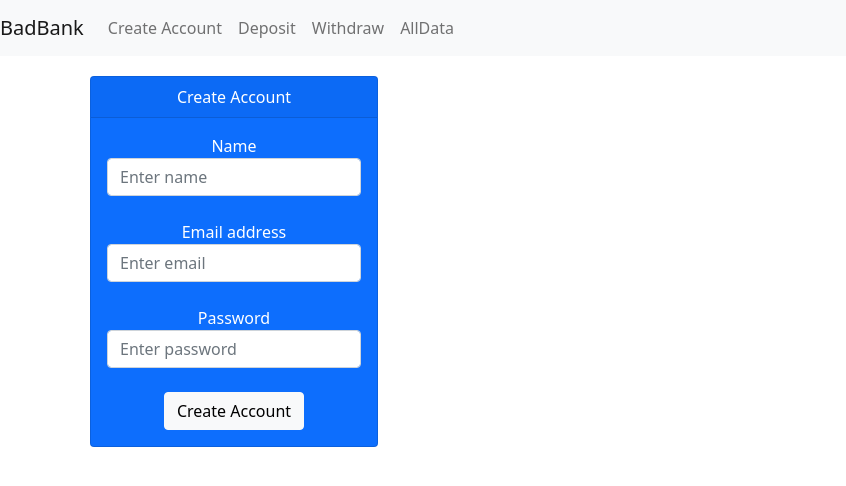
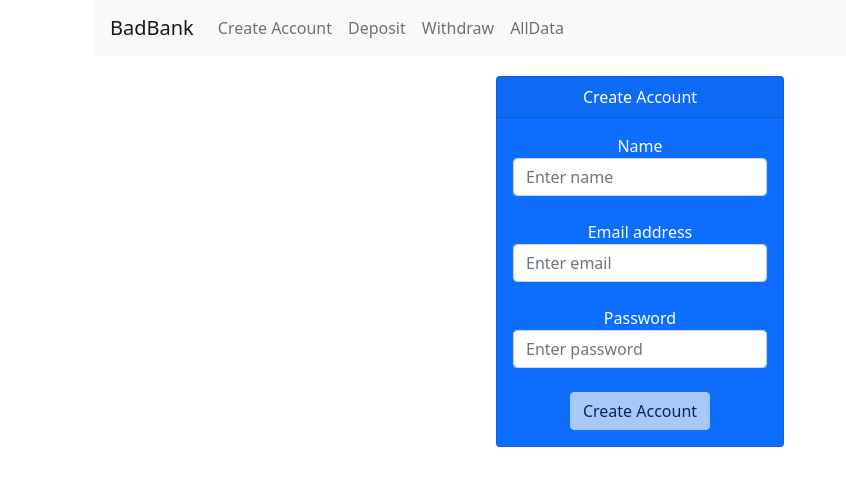
Before and after one commit to robertcdawson/mit-bad-bank, a React (Create React App) app: page /#/CreateAccount in a window 1280 px wide. Shown: the top 486 px of the page, without its empty margins (0-846 px from the left). Built offline with nearby package versions, Linux system fonts and the light colour scheme.

Commit message:
Fix form validation

```diff
--- a/src/App.css
+++ b/src/App.css
@@ -14,6 +14,16 @@ h1 {
   margin: 1rem;
 }
 
+.navbar-brand {
+  padding: 0 0 0 1rem;
+}
+
+.centerContent {
+  padding: 20px;
+  flex-flow: column;
+  width: fit-content !important;
+}
+
 @media (prefers-reduced-motion: no-preference) {
   .App-logo {
     animation: App-logo-spin infinite 20s linear;
--- a/src/App.js
+++ b/src/App.js
@@ -15,10 +15,11 @@ import { UserContext } from './Components/context';
 function App() {
   return (
     <div className="App">
+      <div className="container">
         <HashRouter>
           <NavBar />
           <UserContext.Provider value={{ users: [{ name: 'abel', email: 'abel@mit.edu', password: 'secret', balance: 100 }] }}>
-          <div className="container" style={{ padding: "20px" }}>
+            <div className="container d-flex centerContent">
               <Route path="/" exact component={Home} />
               <Route path="/CreateAccount/" component={CreateAccount} />
               <Route path="/deposit/" component={Deposit} />
@@ -28,6 +29,7 @@ function App() {
           </UserContext.Provider>
         </HashRouter>
       </div>
+    </div>
   );
 }
 
--- a/src/Components/CreateAccount.js
+++ b/src/Components/CreateAccount.js
@@ -10,7 +10,15 @@ function CreateAccount() {
   const [name, setName] = React.useState('');
   const [email, setEmail] = React.useState('');
   const [password, setPassword] = React.useState('');
-  const submitDisabledValue = React.useRef('');
+  const [disabledValue, setDisabledValue] = React.useState("disabled");
+
+  React.useEffect(() => {
+    if (name !== "" && email !== "" && password !== "") {
+      setDisabledValue("");
+    } else {
+      setDisabledValue("disabled");
+    }
+  }, [name, email, password, ctx.users]);
 
   function validate(field, label) {
     if (!field || (label === 'password' && field.length < 8)) {
@@ -34,28 +42,17 @@ function CreateAccount() {
       alert('Enter password (at least 8 characters)');
       return;
     }
-    submitDisabledValue.current = "";
     // Delete initial placeholder user account
     if (ctx.users[0].name === 'abel') {
       ctx.users.length = 0;
     }
+    // Seed all new accounts with $100
     ctx.users.push({ name, email, password, balance: 100 });
     setShow(false);
   }
 
-  function canSubmit() {
-    if (!validate(name, 'name')
-      && !validate(email, 'email')
-      && !validate(password, 'password')) {
-      submitDisabledValue.current = "disabled";
-    } else {
-      submitDisabledValue.current = "";
-    }
-  }
-
   function handleChange(e, setField) {
     setField(e.currentTarget.value);
-    canSubmit();
   }
 
   function clearForm() {
@@ -78,7 +75,7 @@ function CreateAccount() {
           <input type="input" required className="form-control" id="email" placeholder="Enter email" value={email} onChange={e => handleChange(e, setEmail)} /><br />
           Password<br />
           <input type="password" required className="form-control" id="password" placeholder="Enter password" value={password} onChange={e => handleChange(e, setPassword)} /><br />
-          <button type="submit" className="btn btn-light" disabled={submitDisabledValue.current} onClick={handleCreate}>Create Account</button>
+          <button type="submit" className="btn btn-light" disabled={disabledValue} onClick={handleCreate}>Create Account</button>
         </>
       ) : (
         <>
--- a/src/Components/Deposit.js
+++ b/src/Components/Deposit.js
@@ -12,7 +12,7 @@ function Deposit() {
     ctx.users[ctx.users.length - 1]
     && ctx.users[ctx.users.length - 1].balance;
   const [balance, setBalance] = React.useState(currentUserBalance);
-  const submitDisabledValue = React.useRef('disabled');
+  const [disabledValue, setDisabledValue] = React.useState("disabled");
 
   function validate(field, label) {
     if (!field) {
@@ -28,36 +28,26 @@ function Deposit() {
       alert('Enter amount');
       return;
     }
-    submitDisabledValue.current = "";
     setBalance(Number(balance) + Number(amount));
     setShow(false);
   }
 
   React.useEffect(() => {
+    // For demo, update balance of last created account
     ctx.users[ctx.users.length - 1].balance = balance;
-    if (!amount) {
-      submitDisabledValue.current = "disabled";
+    if (amount !== "") {
+      setDisabledValue("");
+    } else {
+      setDisabledValue("disabled");
     }
   }, [amount, balance, ctx.users]);
 
-  function canSubmit() {
-    if (!validate(amount, 'amount')) {
-      submitDisabledValue.current = "disabled";
-    } else {
-      submitDisabledValue.current = "";
-    }
-  }
-
   function handleChange(e, setField) {
-    if (isNaN(e.currentTarget.value)) {
+    if (isNaN(e.target.value)) {
       alert("Please enter a number");
       return;
     }
-    if (!e.currentTarget.value) {
-      submitDisabledValue.current = "disabled";
-    }
-    setField(e.currentTarget.value);
-    canSubmit();
+    setField(e.target.value);
   }
 
   function clearForm() {
@@ -76,7 +66,7 @@ function Deposit() {
             <p>Balance: {balance}</p>
             Deposit Amount<br />
             <input type="input" required className="form-control" id="amount" placeholder="Enter deposit amount" value={amount} onChange={e => handleChange(e, setAmount)} /><br />
-            <button type="submit" className="btn btn-light" disabled={submitDisabledValue.current} onClick={handleCreate}>Make Deposit</button>
+            <button type="submit" className="btn btn-light" disabled={disabledValue} onClick={handleCreate}>Make Deposit</button>
           </>
         ) : (
           <>
--- a/src/Components/NavBar.js
+++ b/src/Components/NavBar.js
@@ -9,7 +9,7 @@ function NavBar() {
     </Tooltip>
   );
   return (
-    <>
+    <div className="container">
       <nav className="navbar navbar-expand-lg navbar-light bg-light">
         <a className="navbar-brand" href="/">BadBank</a>
         <button className="navbar-toggler" type="button" data-toggle="collapse" data-target="#navbarNav" aria-controls="navbarNav" aria-expanded="false" aria-label="Toggle navigation">
@@ -56,7 +56,7 @@ function NavBar() {
           </ul>
         </div>
       </nav>
-    </>
+    </div>
   );
 }
 
--- a/src/Components/Withdraw.js
+++ b/src/Components/Withdraw.js
@@ -12,7 +12,7 @@ function Withdraw() {
     ctx.users[ctx.users.length - 1]
     && ctx.users[ctx.users.length - 1].balance;
   const [balance, setBalance] = React.useState(currentUserBalance);
-  const submitDisabledValue = React.useRef('');
+  const [disabledValue, setDisabledValue] = React.useState("disabled");
 
   function validate(field, label) {
     if (!field) {
@@ -28,7 +28,6 @@ function Withdraw() {
       alert('Enter amount');
       return;
     }
-    submitDisabledValue.current = "";
     if (Number(amount) <= Number(balance)) {
       setBalance(Number(balance) - Number(amount));
       setShow(false);
@@ -39,18 +38,12 @@ function Withdraw() {
 
   React.useEffect(() => {
     ctx.users[ctx.users.length - 1].balance = balance;
-    if (!amount) {
-      submitDisabledValue.current = "disabled";
+    if (amount !== "") {
+      setDisabledValue("");
+    } else {
+      setDisabledValue("disabled");
     }
   }, [amount, balance, ctx.users]);
-
-  function canSubmit() {
-    if (!validate(amount, 'amount')) {
-      submitDisabledValue.current = "disabled";
-    } else {
-      submitDisabledValue.current = "";
-    }
-  }
 
   function handleChange(e, setField) {
     if (isNaN(e.currentTarget.value)) {
@@ -58,7 +51,6 @@ function Withdraw() {
       return;
     }
     setField(e.currentTarget.value);
-    canSubmit();
   }
 
   function clearForm() {
@@ -77,7 +69,7 @@ function Withdraw() {
             <p>Balance: {balance}</p>
             Withdraw Amount<br />
             <input type="input" required className="form-control" id="amount" placeholder="Enter withdrawal amount" value={amount} onChange={e => handleChange(e, setAmount)} /><br />
-            <button type="submit" className="btn btn-light" disabled={submitDisabledValue.current} onClick={handleCreate}>Make Withdrawal</button>
+            <button type="submit" className="btn btn-light" disabled={disabledValue} onClick={handleCreate}>Make Withdrawal</button>
           </>
         ) : (
           <>
--- a/src/index.js
+++ b/src/index.js
@@ -3,6 +3,7 @@ import ReactDOM from 'react-dom';
 import './index.css';
 import App from './App';
 import 'bootstrap/dist/css/bootstrap.min.css';
+import './App.css';
 
 ReactDOM.render(
   <React.StrictMode>
```
Lines whose indentation alone changed are shown as unchanged.
